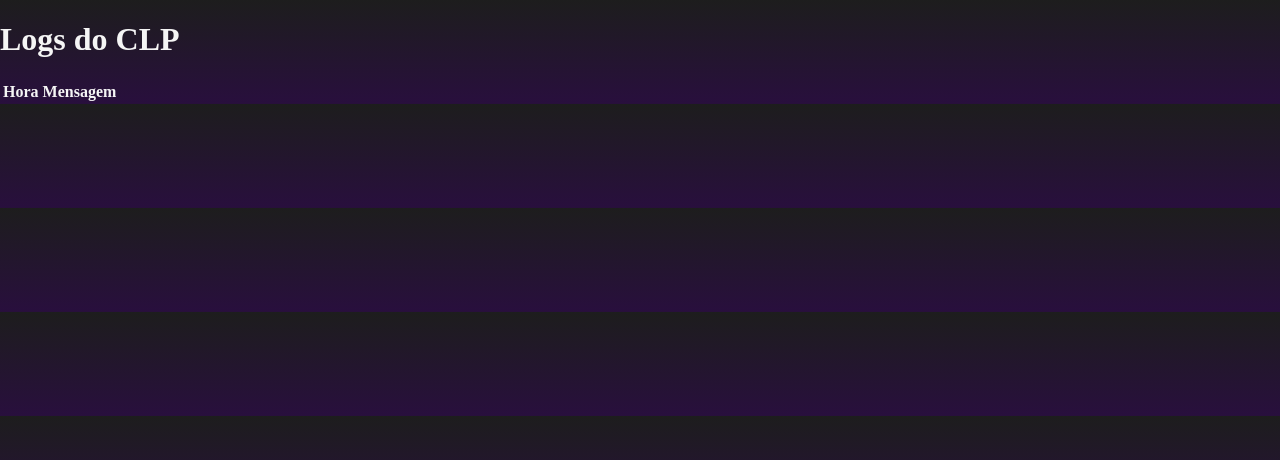
After one commit to markus8006/CLP_TCC, a Flask app: page /logs in a window 1280 px wide. The commit adds this page. Shown: the top 460 px of the page. Run offline with Flask 3, Linux system fonts and the light colour scheme; lists and menus that the app fills with data are empty; parts of the project's set-up code (start-up, migrations or seed data) failed here and were passed over.

Commit message:
Melhorias no site

```diff
--- a/utils/log.py
+++ b/utils/log.py
@@ -49,3 +49,23 @@ if __name__ == "__main__":
     log_and_print("Esta é uma mensagem de aviso.", logging.WARNING)
     log_and_print("Esta é uma mensagem de erro.", logging.ERROR)
     log_and_print("Esta é uma mensagem crítica.", logging.CRITICAL)
+
+
+
+def carregar_logs(caminho=caminho):
+    """Lê o arquivo .log e retorna uma lista de dicionários."""
+    logs = []
+    try:
+        with open(caminho, "r", encoding="utf-8") as f:
+            for linha in f:
+                linha = linha.strip()
+                if linha:
+                    # Supondo formato "hora - mensagem"
+                    partes = linha.split(" - ", 1)
+                    if len(partes) == 2:
+                        logs.append({"hora": partes[0], "mensagem": partes[1]})
+                    else:
+                        logs.append({"hora": "", "mensagem": linha})
+        return logs
+    except FileNotFoundError:
+        return []
--- a/web/server.py
+++ b/web/server.py
@@ -2,6 +2,7 @@ import os
 import json
 from flask import Flask, render_template, jsonify, request, redirect, url_for
 from threading import Thread
+from utils import log
 
 
 app = Flask(__name__)
@@ -71,6 +72,13 @@ def alterar_clps_pagina():
 
 
 
+
+@app.route("/logs")
+def logs_geral():
+    logs = log.carregar_logs()
+    return render_template("logs.html", logs=logs)
+
+
 def iniciar_web() -> None:
     """Inicia o servidor web"""
     app.run(host='127.0.0.1', port=5000, debug=True, use_reloader = True)
--- a/web/static/style.css
+++ b/web/static/style.css
@@ -1,6 +1,10 @@
 
 body {
-    background: linear-gradient(to bottom, #15131b, #060f3d);
+    margin: 0;
+    height: 100%;
+    background: linear-gradient(to bottom, rgba(17, 17, 17, 0.95), rgba(29, 2, 51, 0.95));
+    background-size: cover;
+    background-position: center;
 }
 
 h1 {
@@ -11,6 +15,14 @@ a {
 }
 
 p {
+    color : whitesmoke;
+}
+
+td {
+    color : whitesmoke;
+}
+
+th {
     color : whitesmoke;
 }
 
@@ -52,3 +64,60 @@ p {
     color: whitesmoke;
     text-align: center;
 }
+
+
+#menuBtn {
+  font-size: 30px;
+  cursor: pointer;
+  position: fixed;
+  top: 10px;
+  left: 10px;
+  color: #6e0096;
+  z-index: 2;
+  background: none;
+  border: none;
+}
+
+#menuBtn:hover {
+    color : white;
+    transition: 0.3;
+    scale : 1.1;
+
+}
+/* A sidebar */
+.sidenav {
+  height: 100%;
+  width: 0; /* Começa escondida */
+  position: fixed;
+  z-index: 1;
+  top: 0;
+  left: 0;
+  background-color: #111;
+  overflow-x: hidden;
+  transition: 0.3s; /* Animação ao abrir/fechar */
+  padding-top: 60px;
+}
+
+/* Links dentro do menu */
+.sidenav a {
+  padding: 6px 8px 6px 16px;
+  text-decoration: none;
+  font-size: 25px;
+  color: #818181;
+  display: block;
+  transition: 0.3s;
+}
+
+.sidenav a:hover {
+  color: #f1f1f1;
+}
+.main {
+  transition: 0.3s;
+  height: 100%;
+  margin-left: 60px; /* Same as the width of the sidebar */
+  padding: 0px 10px;
+}
+
+.portas {
+    height: 100vh;
+}
--- /dev/null
+++ b/web/templates/logs.html
@@ -0,0 +1,32 @@
+<!DOCTYPE html>
+<html lang="pt-br">
+<head>
+    <meta charset="UTF-8">
+    <title>Logs do CLP</title>
+    <link rel="stylesheet" href="{{ url_for('static', filename='style.css') }}">
+</head>
+<body>
+    <div id="mySidenav" class="sidenav">
+    <a href="/logs">Logs</a>
+    <a href="#">nada</a>
+    <a href="#">nada</a>
+    <a href="#">nada</a>
+</div>
+
+    <div class="content">
+        <h1>Logs do CLP</h1>
+        <table>
+            <tr>
+                <th>Hora</th>
+                <th>Mensagem</th>
+            </tr>
+            {% for log in logs %}
+            <tr>
+                <td>{{ log.hora }}</td>
+                <td>{{ log.mensagem }}</td>
+            </tr>
+            {% endfor %}
+        </table>
+    </div>
+</body>
+</html>
```
Also changed, not shown: web/static/scripts.js (added, +15 -0 lines), web/templates/detalhes.html (+13 -7 lines), web/templates/index.html (+37 -0 lines), 1 other file.
